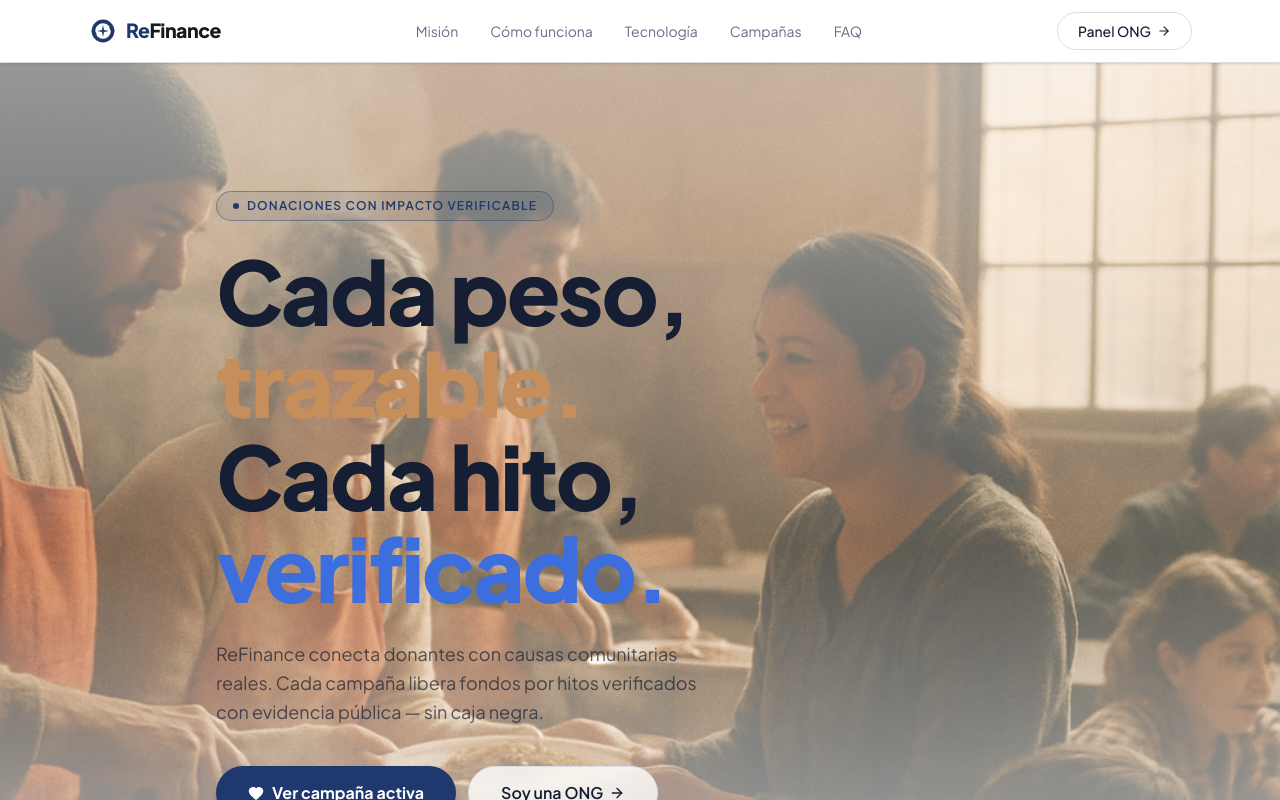
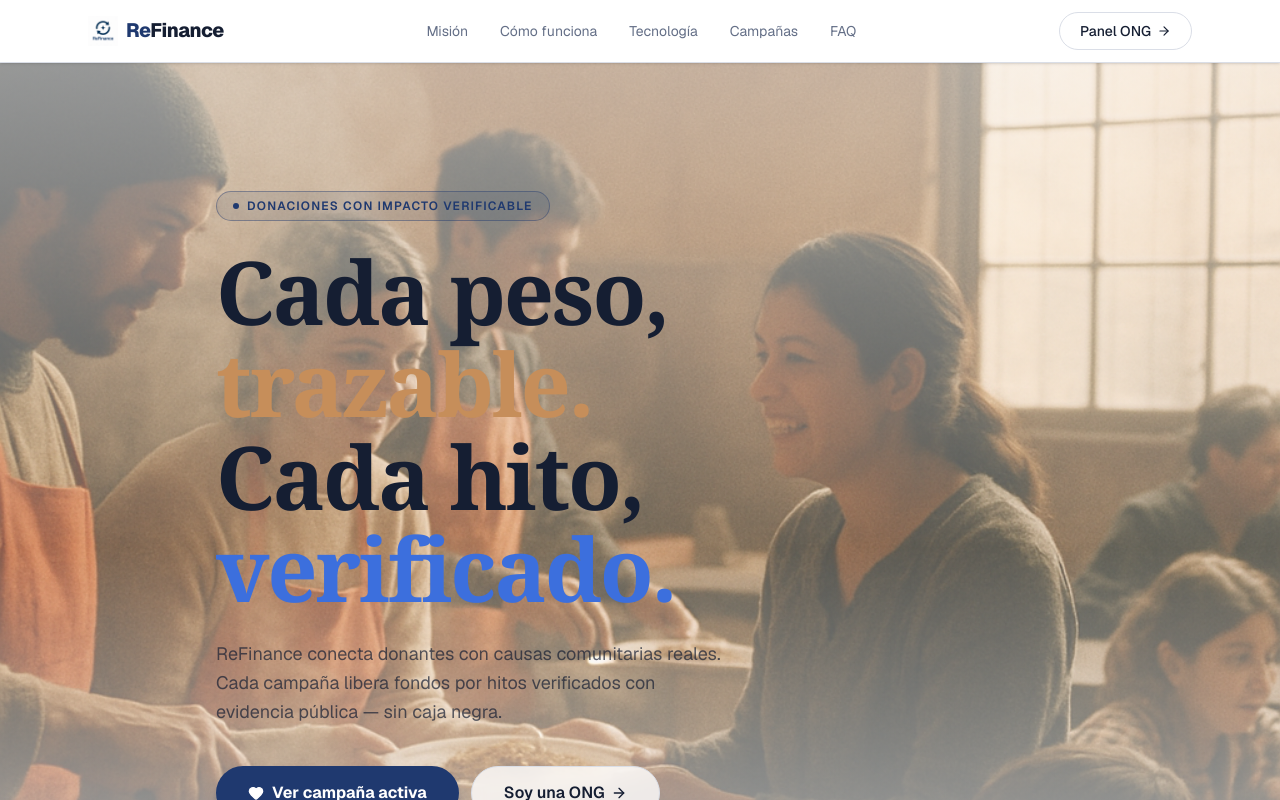
Before and after one commit to leocagli/frontend-refinance, a Next.js app: page / in a window 1280 px wide. Shown: the top 800 px of the page. Built offline with nearby package versions, Linux system fonts and the light colour scheme.

Commit message:
feat: switch font to Geist and update logo component
Co-authored-by: leocagli <71848659+leocagli@users.noreply.github.com>

```diff
--- a/app/globals.css
+++ b/app/globals.css
@@ -5,9 +5,7 @@
 @custom-variant dark (&:is(.dark *));
 
 @theme inline {
-  --font-heading: var(--font-jakarta), sans-serif;
-  --font-serif: var(--font-jakarta), sans-serif;
-  --font-sans: var(--font-jakarta), sans-serif;
+  --font-sans: var(--font-geist-sans), sans-serif;
   --font-mono: var(--font-geist-mono), monospace;
   --color-sidebar-ring: var(--sidebar-ring);
   --color-sidebar-border: var(--sidebar-border);
--- a/app/layout.tsx
+++ b/app/layout.tsx
@@ -1,15 +1,10 @@
 import { Analytics } from '@vercel/analytics/next'
 import type { Metadata } from 'next'
-import { Geist, Geist_Mono, Plus_Jakarta_Sans } from 'next/font/google'
+import { Geist, Geist_Mono } from 'next/font/google'
 import './globals.css'
 
 const geistSans = Geist({ variable: '--font-geist-sans', subsets: ['latin'] })
 const geistMono = Geist_Mono({ variable: '--font-geist-mono', subsets: ['latin'] })
-const jakarta = Plus_Jakarta_Sans({
-  variable: '--font-jakarta',
-  subsets: ['latin'],
-  weight: ['400', '500', '600', '700', '800'],
-})
 
 export const metadata: Metadata = {
   title: 'ReFinance — Donaciones con impacto verificable',
@@ -23,7 +18,7 @@ export default function RootLayout({
   children: React.ReactNode
 }>) {
   return (
-    <html lang="es" className={`${geistSans.variable} ${geistMono.variable} ${jakarta.variable} bg-background`}>
+    <html lang="es" className={`${geistSans.variable} ${geistMono.variable} bg-background`}>
       <body className="font-sans antialiased">
         {children}
         {process.env.NODE_ENV === 'production' && <Analytics />}
--- a/components/refinance-logo.tsx
+++ b/components/refinance-logo.tsx
@@ -1,3 +1,5 @@
+import Image from 'next/image';
+
 interface ReFinanceLogoProps {
   size?: number;
   showText?: boolean;
@@ -7,44 +9,24 @@ interface ReFinanceLogoProps {
 export function ReFinanceLogo({ size = 32, showText = true, className = '' }: ReFinanceLogoProps) {
   return (
     <span className={`flex items-center gap-2 ${className}`}>
-      <svg
+      <Image
+        src="/images/refinance-logo.png"
+        alt="ReFinance logo"
         width={size}
         height={size}
-        viewBox="0 0 100 100"
-        fill="none"
-        aria-hidden="true"
-        style={{ flexShrink: 0 }}
-      >
-        {/* Top-right arc with arrowhead */}
-        <path
-          d="M18 50 A32 32 0 0 1 82 50"
-          stroke="hsl(221 56% 28%)"
-          strokeWidth="12"
-          strokeLinecap="round"
-          fill="none"
-        />
-        <polygon points="85,36 70,38 78,52" fill="hsl(221 56% 28%)" />
-        {/* Bottom-left arc with arrowhead */}
-        <path
-          d="M82 50 A32 32 0 0 1 18 50"
-          stroke="hsl(221 56% 28%)"
-          strokeWidth="12"
-          strokeLinecap="round"
-          fill="none"
-        />
-        <polygon points="15,64 30,62 22,48" fill="hsl(221 56% 28%)" />
-        {/* 4-point star */}
-        <path
-          d="M50 30 L53.5 46.5 L70 50 L53.5 53.5 L50 70 L46.5 53.5 L30 50 L46.5 46.5 Z"
-          fill="hsl(221 56% 28%)"
-        />
-      </svg>
+        className="shrink-0 object-contain"
+        priority
+      />
       {showText && (
         <span
           className="font-extrabold tracking-tight"
-          style={{ color: 'hsl(221 56% 28%)', fontSize: size * 0.65 }}
+          style={{
+            fontSize: size * 0.65,
+            color: 'hsl(221 56% 28%)',
+            fontFamily: '"Plus Jakarta Sans", "Geist", sans-serif',
+          }}
         >
-          Re<span style={{ color: 'hsl(220 15% 10%)' }}>Finance</span>
+          Re<span style={{ color: 'hsl(221 40% 14%)' }}>Finance</span>
         </span>
       )}
     </span>
```
